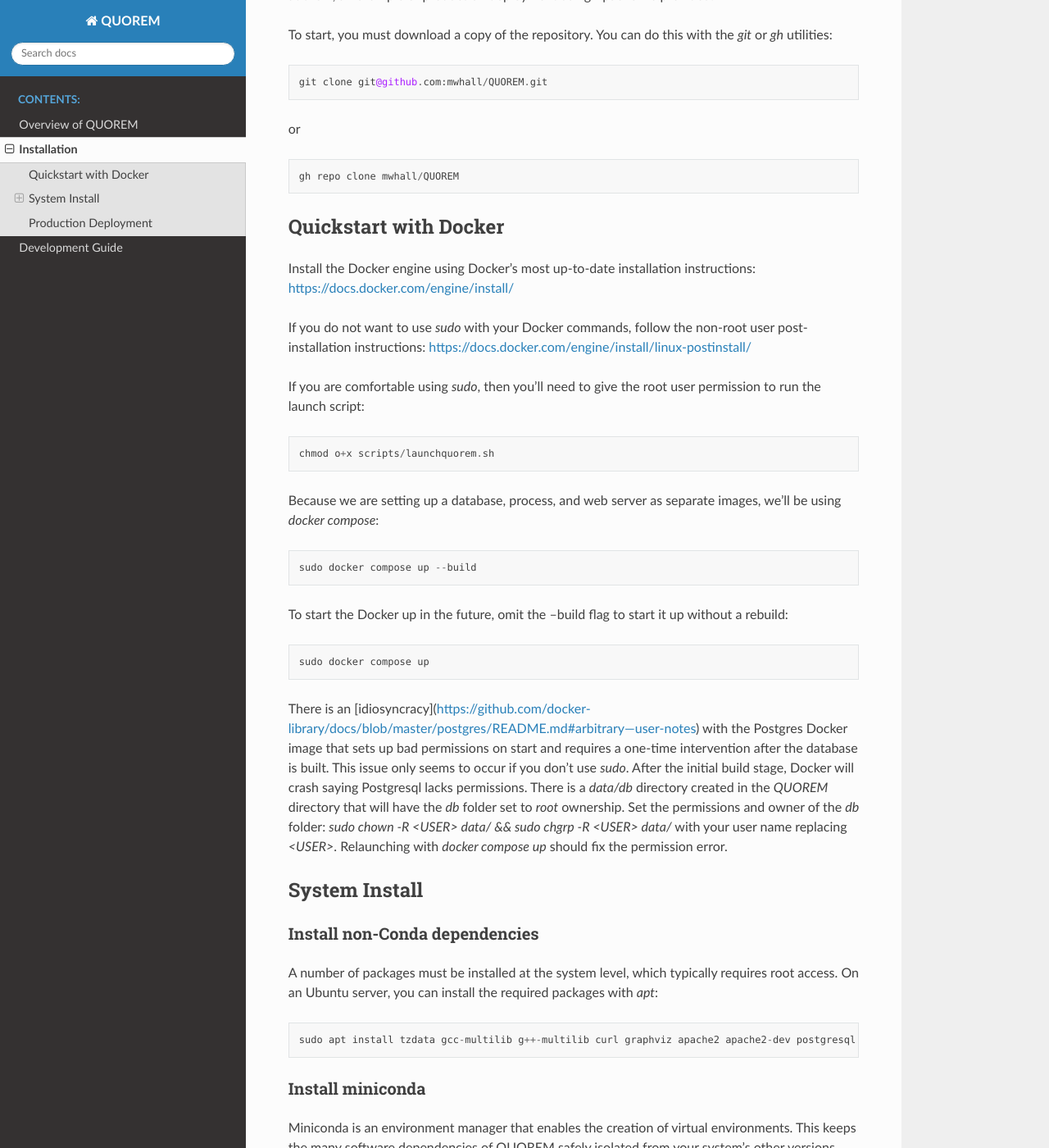
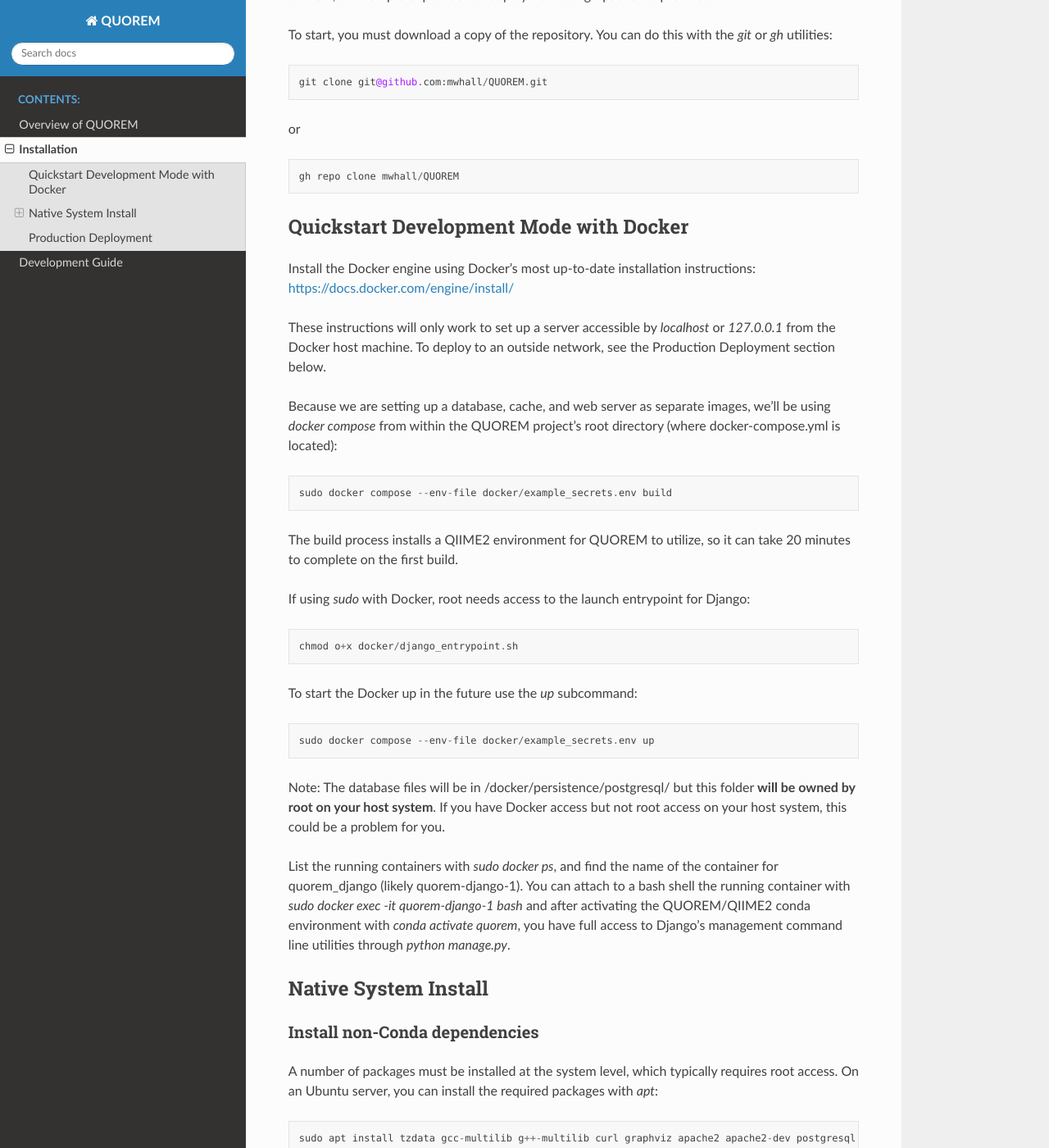
Before and after one commit to mwhall/QUOREM, a Sphinx documentation site: the page built from docs/installation.rst, in a window 1280 px wide and 1400 px high, scrolled down 297 px. Shown: the whole window at 82% size. Built offline with Sphinx 7.4.7 and the Read the Docs theme 2.0.0, drawn with Linux system fonts in a browser that asks for light colours; some of the changed text lies outside the part shown.

Commit message:
Add Django's secret key to environment variable & reflect changes to docs
Keeps it out of version control
Not that I would EVER push a secret key to a public repository.........

```diff
--- a/docker-compose.yml
+++ b/docker-compose.yml
@@ -23,6 +23,7 @@
       - DJANGO_SUPERUSER_USERNAME=${DJANGO_SUPERUSER_USERNAME}
       - DJANGO_SUPERUSER_PASSWORD=${DJANGO_SUPERUSER_PASSWORD}
       - DJANGO_SUPERUSER_EMAIL=${DJANGO_SUPERUSER_EMAIL}
+      - DJANGO_SECRET_KEY=${DJANGO_SECRET_KEY}
       - POSTGRES_DB=${POSTGRES_DB}
       - POSTGRES_USER=${POSTGRES_USER}
       - POSTGRES_PASSWORD=${POSTGRES_PASSWORD}
--- a/docs/installation.rst
+++ b/docs/installation.rst
@@ -15,31 +15,35 @@
     gh repo clone mwhall/QUOREM
 
 
-Quickstart with Docker
+Quickstart Development Mode with Docker
 ----------------------
 
 Install the Docker engine using Docker's most up-to-date installation instructions: https://docs.docker.com/engine/install/
 
-If you do not want to use `sudo` with your Docker commands, follow the non-root user post-installation instructions: https://docs.docker.com/engine/install/linux-postinstall/
+These instructions will only work to set up a server accessible by `localhost` or `127.0.0.1` from the Docker host machine. To deploy to an outside network, see the Production Deployment section below.
 
-If you are comfortable using `sudo`, then you'll need to give the root user permission to run the launch script:
+Because we are setting up a database, cache, and web server as separate images, we'll be using `docker compose` from within the QUOREM project's root directory (where docker-compose.yml is located):
 
 .. parsed-literal::
-    chmod o+x scripts/launchquorem.sh
+    sudo docker compose --env-file docker/example_secrets.env build
 
-Because we are setting up a database, process, and web server as separate images, we'll be using `docker compose`:
+The build process installs a QIIME2 environment for QUOREM to utilize, so it can take 20 minutes to complete on the first build.
+
+If using `sudo` with Docker, root needs access to the launch entrypoint for Django:
 
 .. parsed-literal::
-    sudo docker compose up --build
+    chmod o+x docker/django_entrypoint.sh
 
-To start the Docker up in the future, omit the --build flag to start it up without a rebuild:
+To start the Docker up in the future use the `up` subcommand:
 
 .. parsed-literal::
-    sudo docker compose up
+    sudo docker compose --env-file docker/example_secrets.env up
 
-There is an [idiosyncracy](https://github.com/docker-library/docs/blob/master/postgres/README.md#arbitrary---user-notes) with the Postgres Docker image that sets up bad permissions on start and requires a one-time intervention after the database is built. This issue only seems to occur if you don't use `sudo`. After the initial build stage, Docker will crash saying Postgresql lacks permissions. There is a `data/db` directory created in the `QUOREM` directory that will have the `db` folder set to `root` ownership. Set the permissions and owner of the `db` folder: `sudo chown -R <USER> data/ && sudo chgrp -R <USER> data/` with your user name replacing `<USER>`. Relaunching with `docker compose up` should fix the permission error.
+Note: The database files will be in /docker/persistence/postgresql/ but this folder **will be owned by root on your host system**. If you have Docker access but not root access on your host system, this could be a problem for you.
 
-System Install
+List the running containers with `sudo docker ps`, and find the name of the container for quorem_django (likely quorem-django-1). You can attach to a bash shell the running container with `sudo docker exec -it quorem-django-1 bash` and after activating the QUOREM/QIIME2 conda environment with `conda activate quorem`, you have full access to Django's management command line utilities through `python manage.py`.
+
+Native System Install
 --------------
 
 Install non-Conda dependencies
@@ -70,29 +74,39 @@
 Next, you must install QIIME2 in this conda environment:
 
 .. parsed-literal::
-    conda env update --file scripts/qiime2/qiime2-2022.2-py38-linux-conda.yml
+    conda env update --file scripts/qiime2/qiime2-2022.8-py38-linux-conda.yml
 
-Configure the Postgres database. Here we are using Postgres username `quser`, naming the database `qdb`, and you mustb supply your own password. You may change credentials and database name as desired, but be sure to update `settings.py` appropriately:
+Set up Postgresql Database
+^^^^^^^^^^^^^^^^^^^^^^^^^^
+
+Configure the Postgresql database. We do this by setting environment variables (see docker/example_secrets.env). You should keep your QUOREM deployment's environment file out of version control to avoid accidental pushing or overwriting.
 
 .. parsed-literal::
-    sudo -u postgres bash -c "psql -c \"CREATE USER quser WITH PASSWORD '<PASSWORD>';\""
-    sudo -u postgres createdb --owner=quser qdb
+    POSTGRES_USER=postgres
+    POSTGRES_DB=quoremdb
+    POSTGRES_PASSWORD=abcdefg12345
+
+.. parsed-literal::
+    sudo -u postgres bash -c "psql -c \"CREATE USER ${POSTGRES_USER} WITH PASSWORD '${POSTGRES_PASSWORD}';\""
+    sudo -u postgres createdb --owner=${POSTGRES_USER} ${POSTGRES_DB}
+
+Django Configuration
+^^^^^^^^^^^^^^^^^^^^
+
+We need a secret key for our Django installation, and one can be generated from https://djecrety.ir/:
+
+.. parsed-literal::
+    DJANGO_SECRET_KEY="@v-n8hwx!@@jex(jqr-w^94^#_=%ub3ypd#*epx1&-rnv@@qj@"
+
+Make sure to save these environment variables, as they must be set in the shell whenever QUOREM is run.
 
 In the `quorem/settings.py` file, some default strings that are needed for the Docker install must be changed for a full system install:
-
-Line 25: Update the `SECRET_KEY` string with a random set of characters. *Do not let this get pushed to any public source control repositories.*
 
 Line 30: If your QUOREM server is using a qualified domain name or a static IP instead of `localhost` for remote access, either the domain or IP must be added to the `ALLOWED_HOSTS` list.
 
 Line 102: `CELERY_HOSTNAME` must be set to `127.0.0.1`
 
-Line 145: `NAME` must be set to the Postgres database name created above.
-
-Line 146: `USER` must be set to the Postgres user created above.
-
-Line 147: `PASSWORD` must be set to the Postgres password created above. *Do not let this get pushed to any public source control repositories.*
-
-Line 148: `HOST` must be set to `localhost`.
+Line 148: `HOST` must be set to `localhost` for Postgresql.
 
 Lines 181-186: (optional) Set up e-mail credentials to allow QUOREM to send password and account e-mails to users.
 
```
Also changed, not shown: 2 other files.
